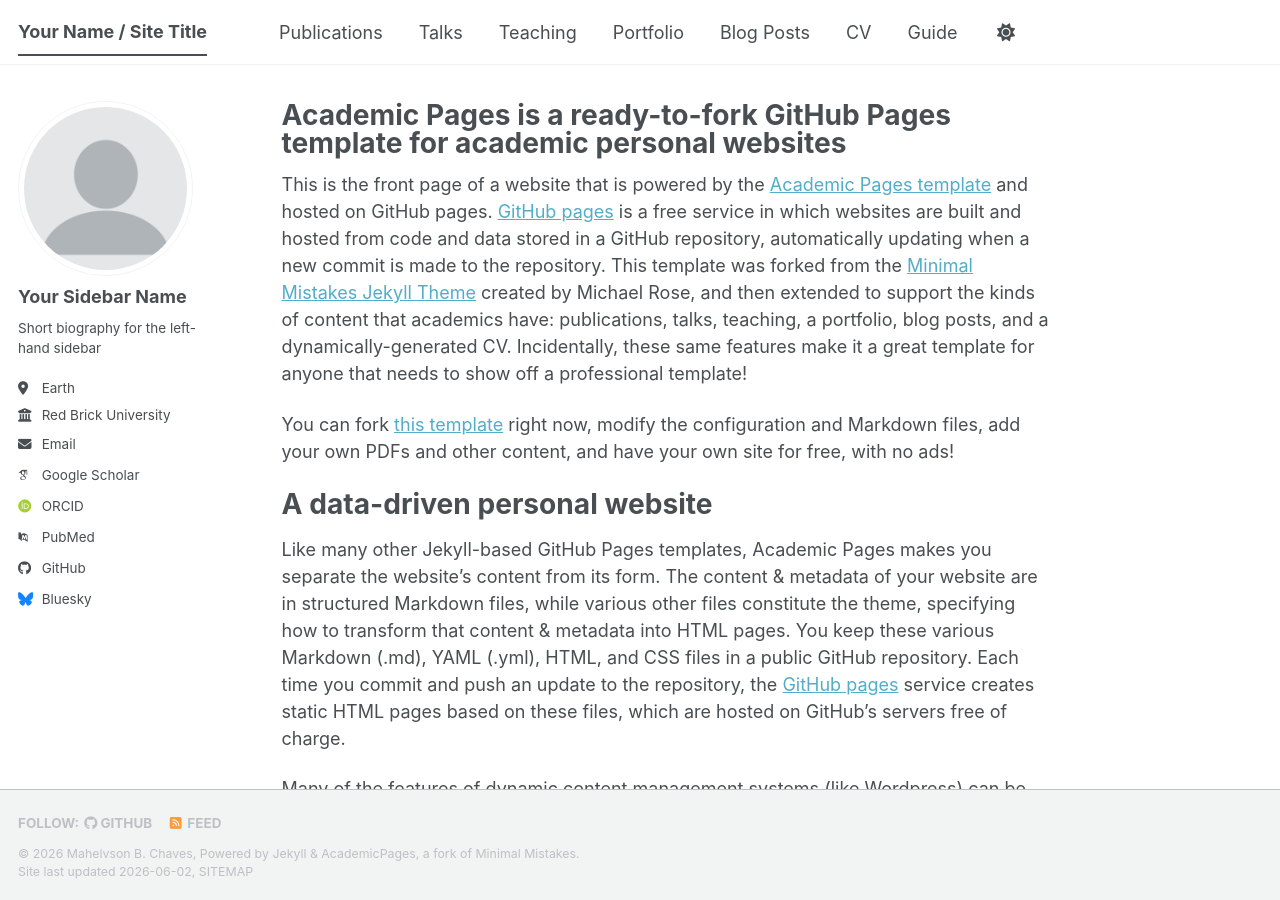
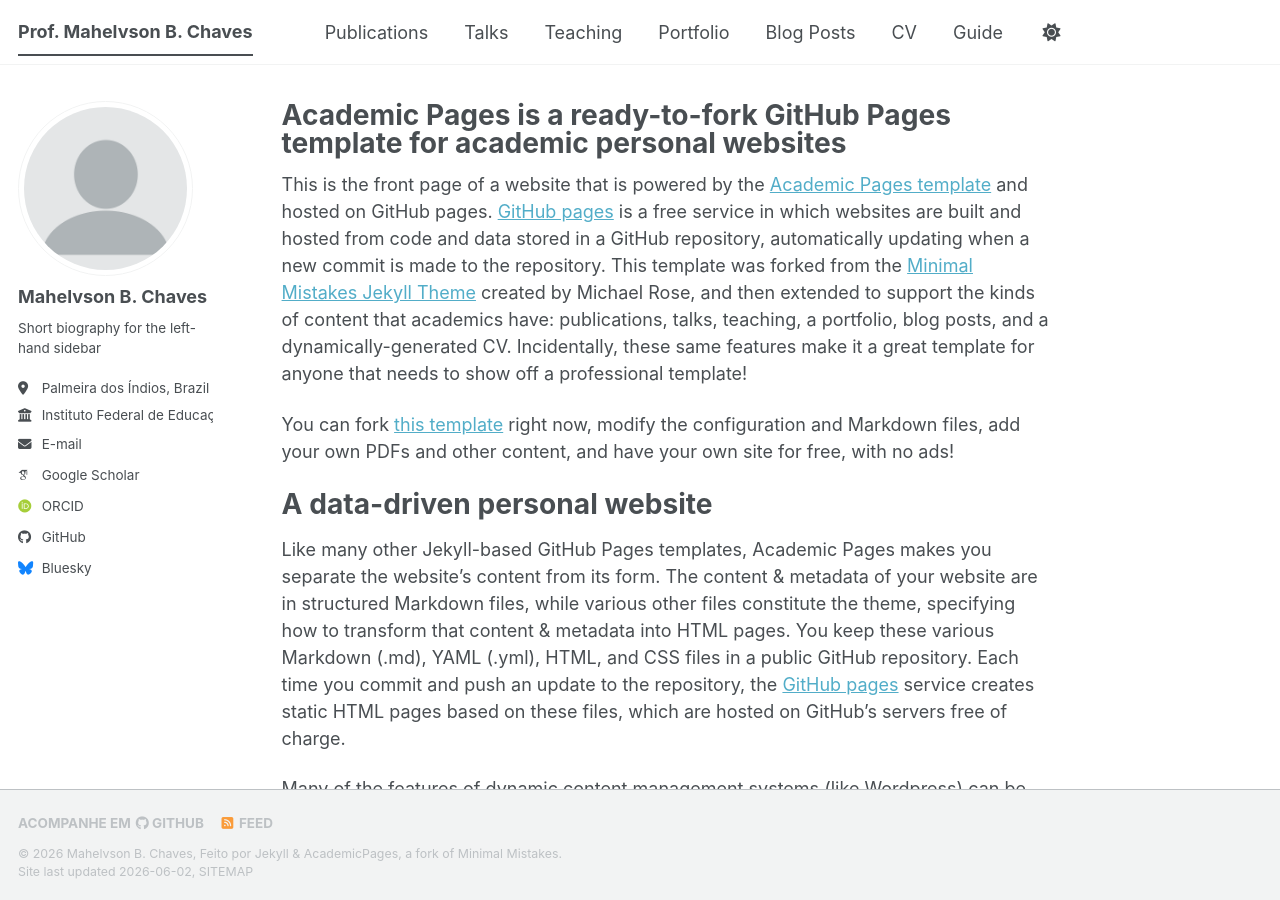
Before and after one commit to mahelvson/mahelvson.github.io, a Jekyll site: the page built from _pages/about.md, in a window 1280 px wide and 900 px high. Built offline with Jekyll 4.4.1, drawn with Linux system fonts in a browser that asks for light colours; some web fonts are replaced; a script bundle is joined from its source files by our own code; library files that are not in the unit come from our copies.

Commit message:
initial configs

```diff
--- a/_config.yml
+++ b/_config.yml
@@ -7,12 +7,12 @@
 # server process.
 
 # Basic Site Settings
-locale                   : "en-US"
+locale                   : "pt-BR"
 site_theme               : "default" # The available themes options are "default", "air", "sunrise", "mint", "dirt" and "contrast"
-title                    : "Your Name / Site Title"
+title                    : "Prof. Mahelvson B. Chaves" # Update this with the title of your site
 title_separator          : "-"
 name                     : &name "Mahelvson B. Chaves"
-description              : &description "Your Name's academic portfolio"   # Update this with a general description of your site, this is the default if not overridden by a page
+description              : &description "Portfólio e blog acadêmico de Mahelvson B. Chaves"   # Update this with a general description of your site, this is the default if not overridden by a page
 url                      : https://mahelvson.github.io # The base hostname & protocol for your site e.g. "https://[your GitHub username].github.io",
                                                            # or if you already have some other page hosted on Github then use "https://[your GitHub username].github.io/[Your Repo Name]"
 baseurl                  : "" # the subpath of your site, e.g. "/blog"
@@ -24,24 +24,24 @@ repository               : "academicpages/academicpages.github.io"
 author:
   # Biographic information
   avatar           : "profile.png"
-  name             : "Your Sidebar Name"
+  name             : "Mahelvson B. Chaves"
   pronouns         : # example: "she/her"
   bio              : "Short biography for the left-hand sidebar"
-  location         : "Earth"
-  employer         : "Red Brick University"
+  location         : "Palmeira dos Índios, Brazil"
+  employer         : "Instituto Federal de Educação, Ciência e Tecnologia de Alagoas (IFAL)"
   uri              : # URL
-  email            : "none@example.org"
+  email            : "mahelvson.chaves@ifal.edu.br"
 
   # Academic websites
   academia         : # URL
   arxiv            : # URL - Update with the correct link to your profile
-  googlescholar    : "https://scholar.google.com/citations?user=PS_CX0AAAAAJ"
+  googlescholar    : "https://scholar.google.com/citations?user=NEJKu6cAAAAJ&hl=pt-BR" # URL - Update with the correct link to your profile
   inspire-hep      : # URL
   impactstory      : # URL
-  orcid            : "https://orcid.org/yourorcidurl"
+  orcid            : "https://orcid.org/0000-0001-5099-3600"
   semantic         : # URL
   ssrn             : # URL
-  pubmed           : "https://www.ncbi.nlm.nih.gov/pubmed/?term=john+snow"
+  pubmed           : #"https://www.ncbi.nlm.nih.gov/pubmed/?term=john+snow"
   researchgate     : # URL
   scopus           : # URL
   zotero           : # URL
@@ -51,7 +51,7 @@ author:
   bitbucket        : # Username - Update with your username on the site
   codepen          : # Username
   dribbble         : # Username
-  github           : "academicpages"
+  github           : "mahelvson"
   kaggle           : # Username
   stackoverflow    : # User number or user number and name (i.e., use "1" or "1/jeff-atwood")
 
```
